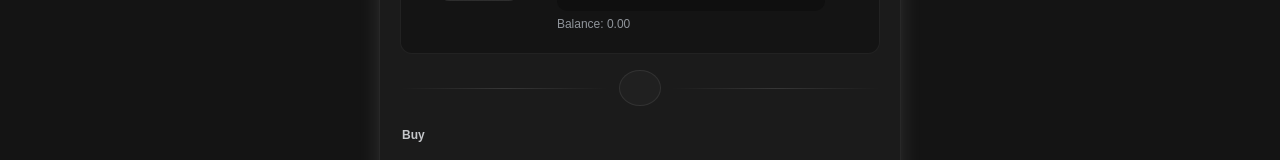
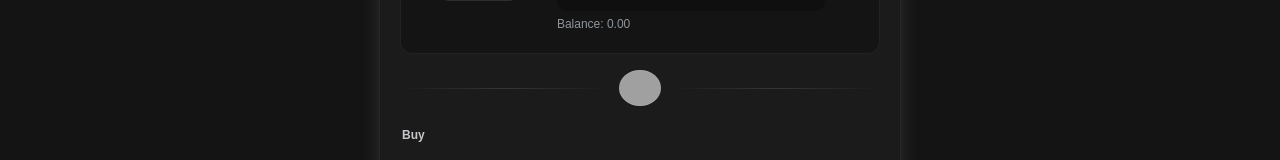
Before and after one commit to NobleSOL/apex-swap, a React (Create React App) app in the folder client/: page / in a window 1280 px wide. Shown: the part 538-698 px from the top of the page. Built offline with nearby package versions, Linux system fonts and the light colour scheme.

Commit message:
Remove background color from direction toggle to match DOM diff
cgen-65b73350a7c747aa881311f951804d47

```diff
--- a/client/src/App.css
+++ b/client/src/App.css
@@ -124,7 +124,7 @@ button:hover { background: var(--brand-secondary, #00cc52); }
 
 .status { margin-top: 15px; font-size: 14px; color: var(--brand-primary, #00ff66); }
 
-.direction-toggle { display: inline-flex; align-items: center; justify-content: center; margin: 2px auto; width: 36px; height: 36px; border-radius: 50%; border: 1px solid rgba(255,255,255,0.08); background: color-mix(in srgb, var(--brand-primary), #000 80%); color: #fff; }
+.direction-toggle { display: inline-flex; align-items: center; justify-content: center; margin: 2px auto; width: 36px; height: 36px; border-radius: 50%; border: 1px solid rgba(255,255,255,0.08); color: #fff; }
 .direction-toggle:hover { filter: brightness(1.1); }
 
 .amount-field { position: relative; width: 100%; }
```
